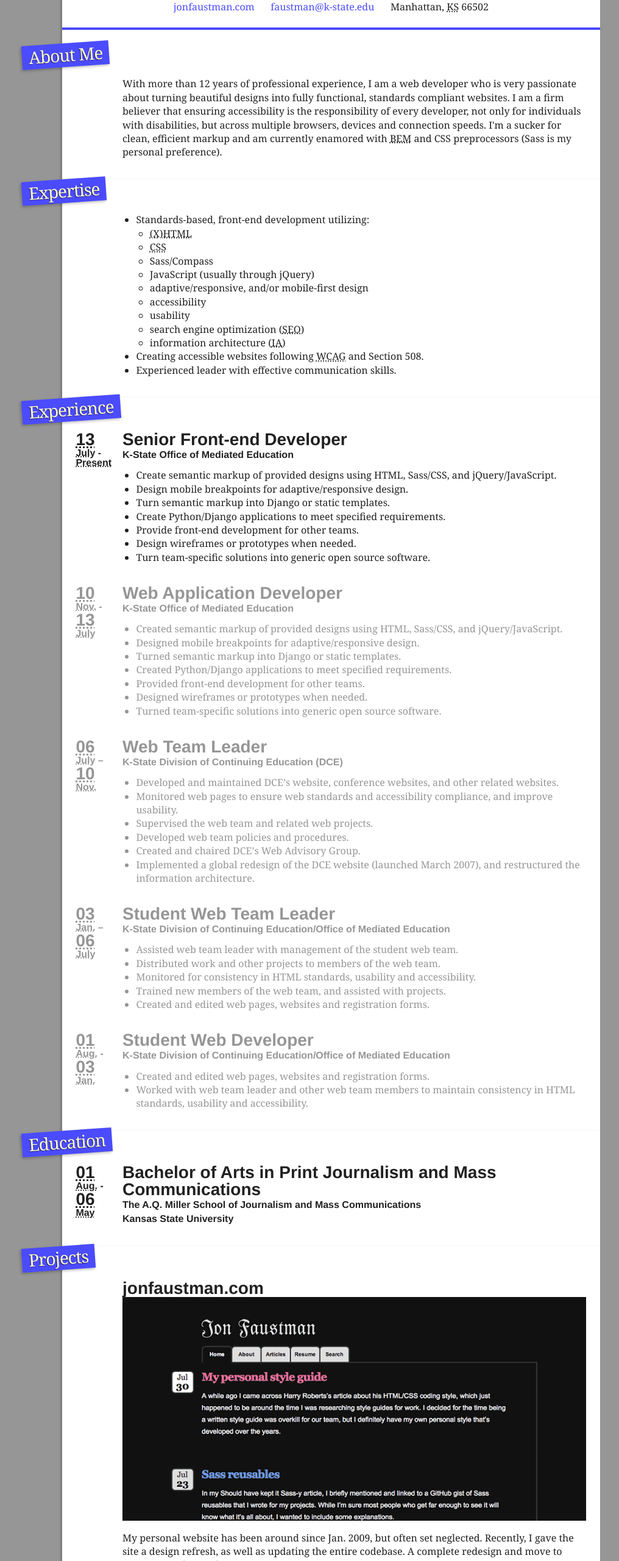
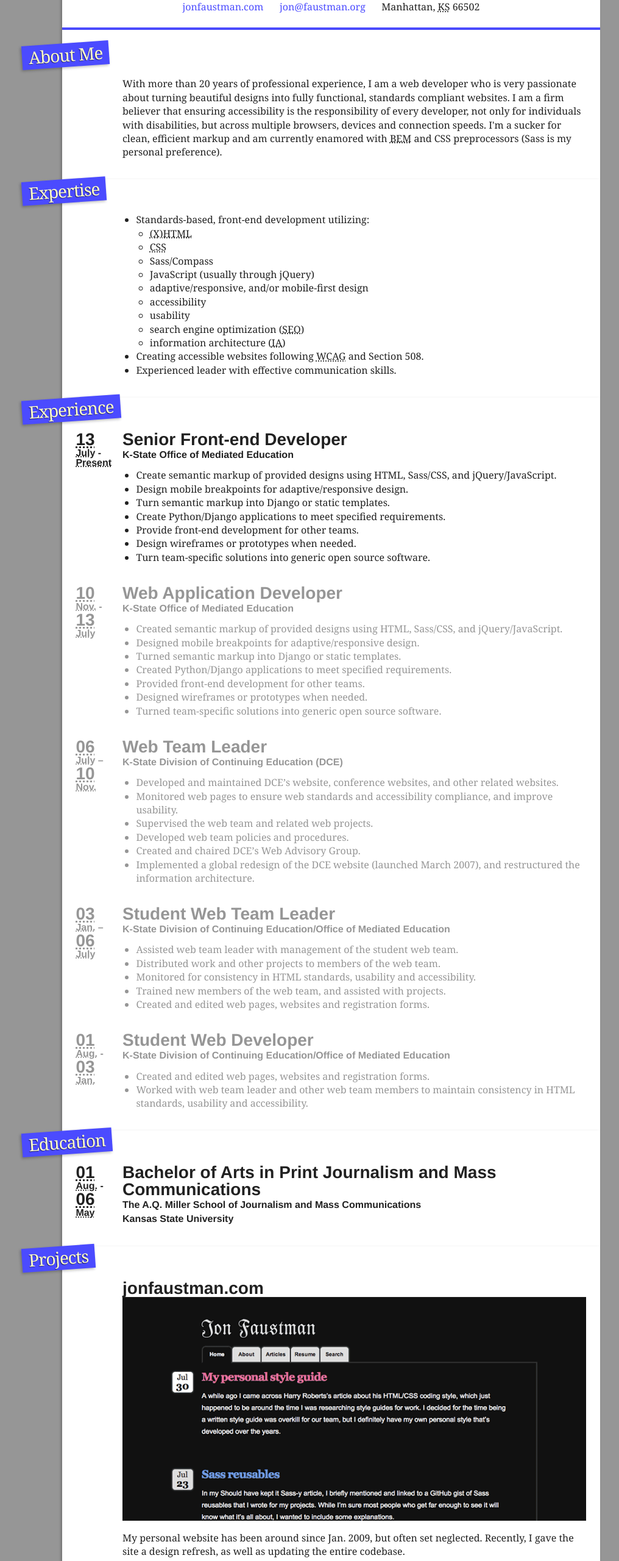
Before and after one commit to jonfaustman/hire.jonfaustman.com, a plain HTML site: page index.html in a window 1280 px wide. Shown: the part 120-2680 px from the top of the page at 61% size, without its empty margins (124-1140 px from the left). Drawn offline with Linux system fonts and the light colour scheme.

Commit message:
Small update; remove project links.

```diff
--- a/index.html
+++ b/index.html
@@ -33,7 +33,7 @@
 
             <ul class="contact__info">
                 <li><a href="http://jonfaustman.com/" class="url">jonfaustman.com</a></li>
-                <li><a href="mailto:faustman@k-state.edu" class="email work">faustman@k-state.edu</a></li>
+                <li><a href="mailto:jon@faustman.org" class="email work">jon@faustman.org</a></li>
                 <li class="adr"><i class="locality">Manhattan</i>, <abbr class="region" title="Kansas">KS</abbr> <i class="postal-code">66502</i></li>
             </ul>
         </header>
@@ -42,7 +42,7 @@
             <h1 class="island__heading--about">About Me</h1>
 
             <div class="event--recent">
-                <p class="summary">With more than 12 years of professional experience, I am a web developer who is very passionate about turning beautiful designs into fully functional, standards compliant websites. I am a firm believer that ensuring accessibility is the responsibility of every developer, not only for individuals with disabilities, but across multiple browsers, devices and connection speeds. I'm a sucker for clean, efficient markup and am currently enamored with <abbr title="Block Element Modifier">BEM</abbr> and CSS preprocessors (Sass is my personal preference).</p>
+                <p class="summary">With more than 20 years of professional experience, I am a web developer who is very passionate about turning beautiful designs into fully functional, standards compliant websites. I am a firm believer that ensuring accessibility is the responsibility of every developer, not only for individuals with disabilities, but across multiple browsers, devices and connection speeds. I'm a sucker for clean, efficient markup and am currently enamored with <abbr title="Block Element Modifier">BEM</abbr> and CSS preprocessors (Sass is my personal preference).</p>
             </div><!-- /event -->
         </section>
 
@@ -186,7 +186,7 @@
                     <img src="static/img/projects/jonfaustman.png" class="event-image" alt="">
 
                     <figcaption>
-                        <p class="event__details">My personal website has been around since Jan. 2009, but often set neglected. Recently, I gave the site a design refresh, as well as updating the entire codebase. A complete redesign and move to Django is in the works.</p>
+                        <p class="event__details">My personal website has been around since Jan. 2009, but often set neglected. Recently, I gave the site a design refresh, as well as updating the entire codebase.</p>
 
                         <ul class="event__details">
                             <li>Front-end development utilizing HTML and Sass/CSS.</li>
@@ -261,8 +261,6 @@
                             <li>Responsive breakpoints</li>
                             <li>Django application for adding and editing events.</li>
                         </ul>
-
-                        <a href="http://theitlo.org/" class="event__details">View the website</a>
                     </figcaption>
                 </figure>
             </div><!-- /event -->
@@ -280,8 +278,6 @@
                             <li>Front-end development utilizing HTML, Sass/CSS, jQuery and Django templates for 40+ pages.</li>
                             <li>Simple quiz at the end of the "slides".</li>
                         </ul>
-
-                        <a href="http://www.k-state.edu/its/security/secureit/2013-secure-it/" class="event__details">View the website (K-State eID required)</a>
                     </figcaption>
                 </figure>
             </div><!-- /event -->
@@ -300,8 +296,6 @@
                             <li>Mobile first with adaptive breakpoint.</li>
                             <li>Django application for adding and editing positions.</li>
                         </ul>
-
-                        <a href="http://jobs.ome.ksu.edu/" class="event__details">View the website</a>
                     </figcaption>
                 </figure>
             </div><!-- /event -->
@@ -321,8 +315,6 @@
                             <li>Django application for adding and editing media items.</li>
                             <li>Django application for submitting comments.</li>
                         </ul>
-
-                        <a href="http://nbafinkansas.org/" class="event__details">View the website</a>
                     </figcaption>
                 </figure>
             </div><!-- /event -->
@@ -341,8 +333,6 @@
                             <li>Django application for adding and editing events.</li>
                             <li>Django application for registration.</li>
                         </ul>
-
-                        <a href="http://2011.axioconference.org/" class="event__details">View the website</a>
                     </figcaption>
                 </figure>
             </div><!-- /event -->
@@ -351,7 +341,7 @@
         <footer role="contentinfo" class="island contact--footer">
             <a href="#name" class="include">Jonathan Faustman</a>
             <ul class="contact__info">
-                <li><a href="mailto:faustman@k-state.edu" class="email work">faustman@k-state.edu</a></li>
+                <li><a href="mailto:jon@faustman.org" class="email work">jon@faustman.org</a></li>
                 <li><a href="http://jonfaustman.com/" class="url">jonfaustman.com</a></li>
                 <li><a href="https://github.com/jonfaustman" class="url">GitHub</a></li>
                 <li><a href="https://twitter.com/faustman" class="url">Twitter</a></li>
```
